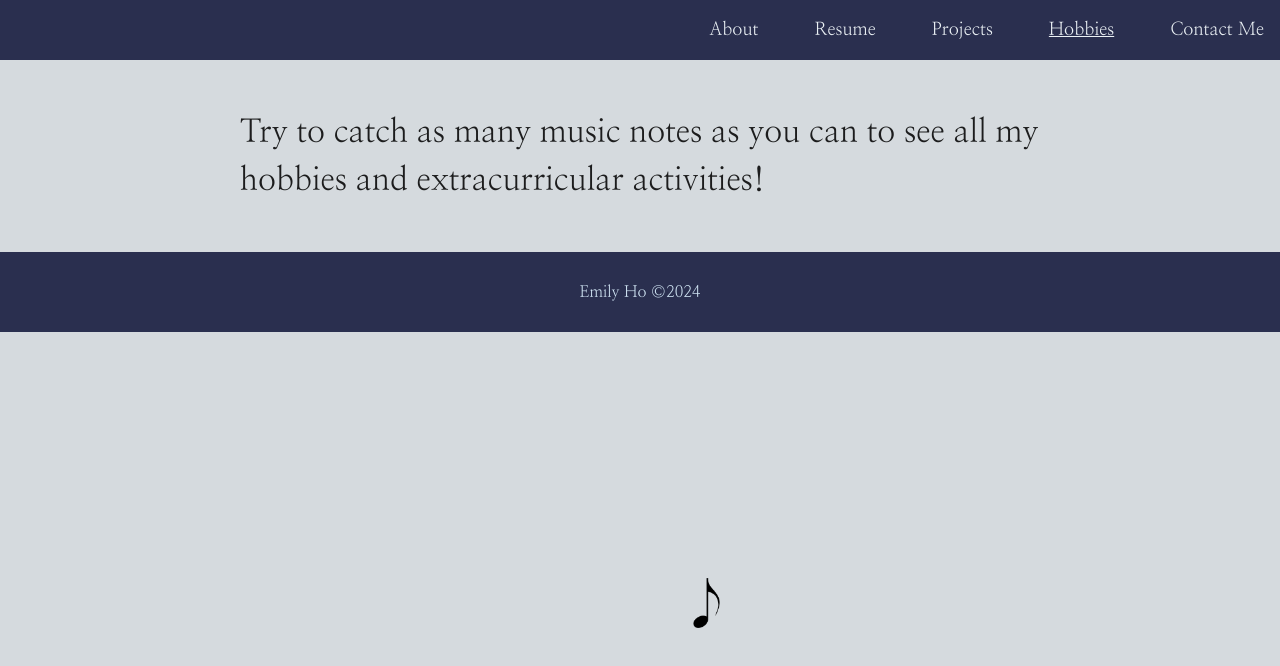
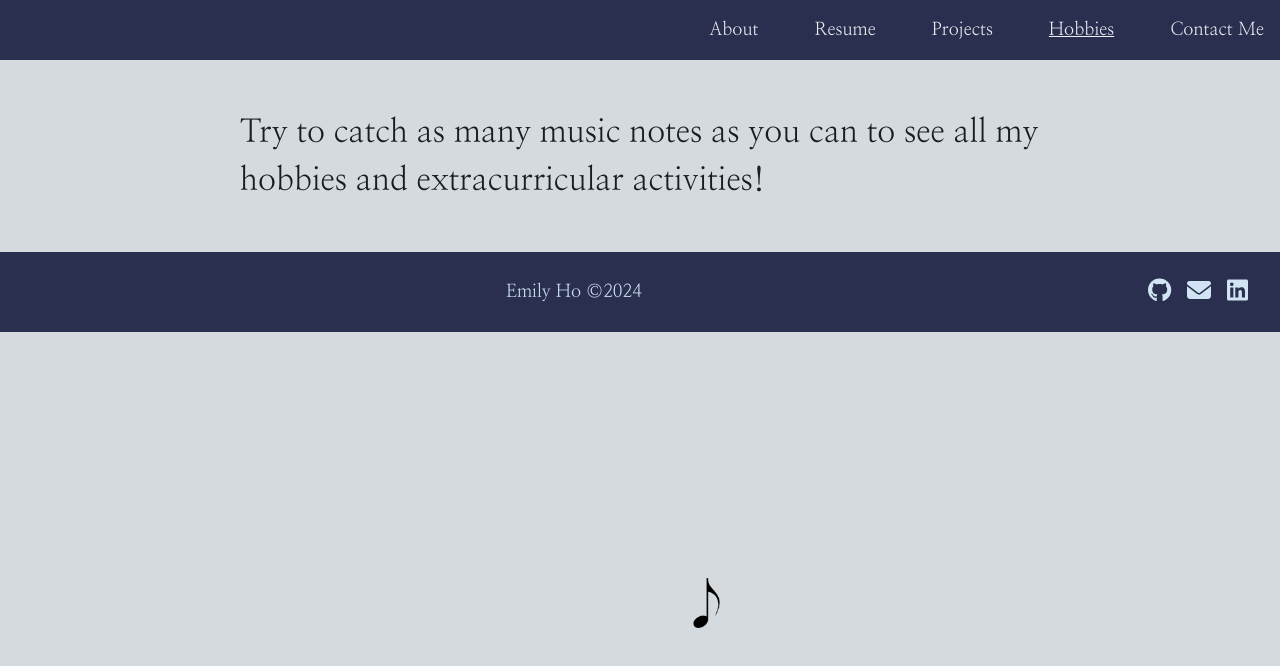
Before and after one commit to Emilyho11/personal-website, a React (Vite) app in the folder frontend/: page /hobbies in a window 1280 px wide. Shown: the top 666 px of the page. Built offline with nearby package versions, Linux system fonts and the light colour scheme.

Commit message:
Adding social icons to footer with links

```diff
--- a/frontend/src/components/Footer.jsx
+++ b/frontend/src/components/Footer.jsx
@@ -1,10 +1,25 @@
 import React from 'react'
+import { FontAwesomeIcon } from '@fortawesome/react-fontawesome';
+import { faGithub, faLinkedin } from '@fortawesome/free-brands-svg-icons';
+import { faEnvelope } from '@fortawesome/free-solid-svg-icons';
 
 const Footer = () => {
   return (
     <>
-      <div className='flex justify-center items-center text-back_light_blue bg-dark_blue h-[80px]'>
-        <p>Emily Ho ©2024</p>
+      <div className='flex justify-between items-center text-back_light_blue bg-dark_blue h-[80px]'>
+        <p className='flex-1 text-center text-lg'>Emily Ho ©2024</p>
+        <div className="space-x-4 pr-8 text-2xl">
+          <a href="https://github.com/Emilyho11" target="_blank" rel="noopener noreferrer">
+            <FontAwesomeIcon icon={faGithub} />
+          </a>
+          <a href="mailto:emilyy.ho@mail.utoronto.ca">
+            <FontAwesomeIcon icon={faEnvelope} />
+          </a>
+          <a href="https://www.linkedin.com/in/emily-ho-cs/" target="_blank" rel="noopener noreferrer">
+            <FontAwesomeIcon icon={faLinkedin} />
+          </a>
+        </div>
+
       </div>
     </>
   )
```
